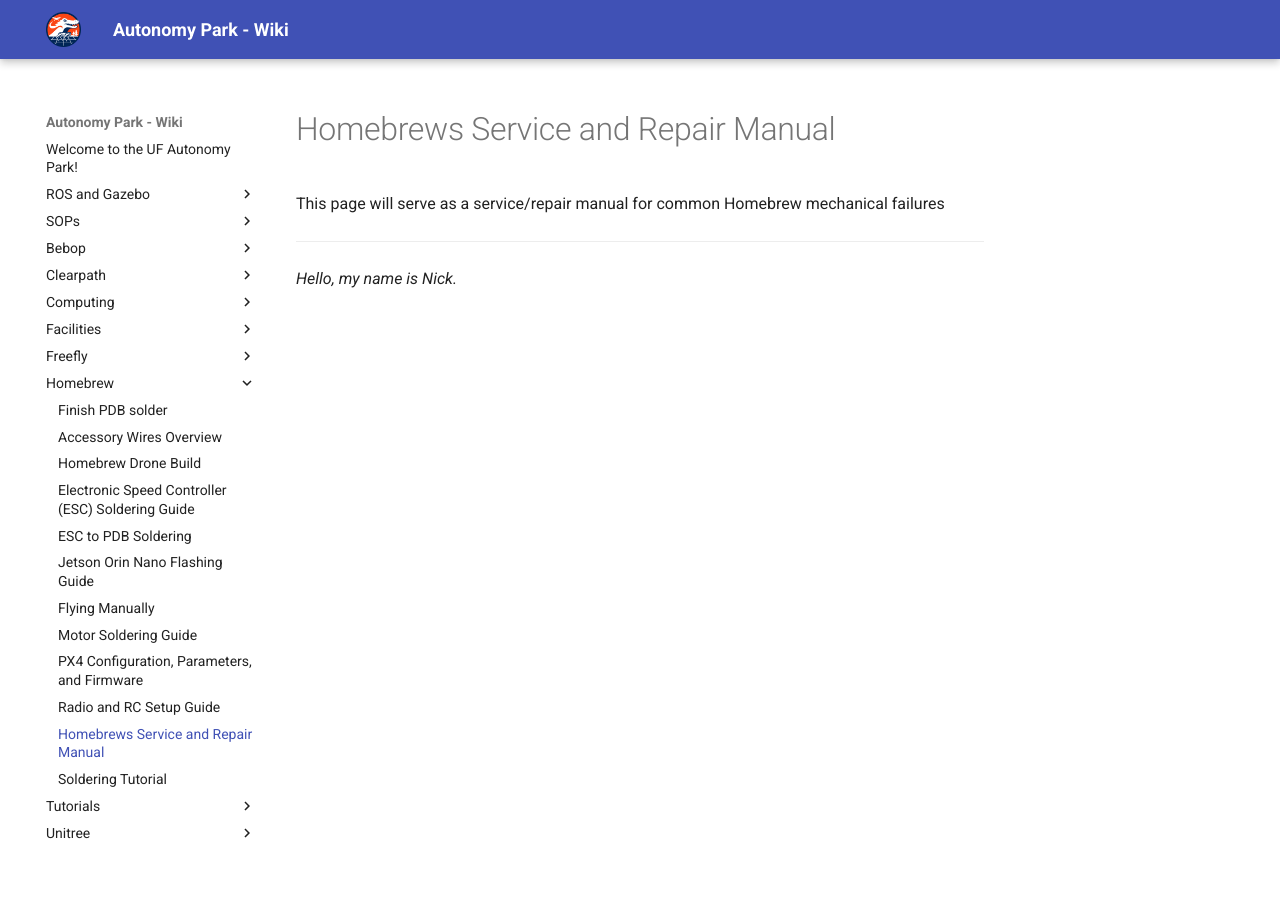
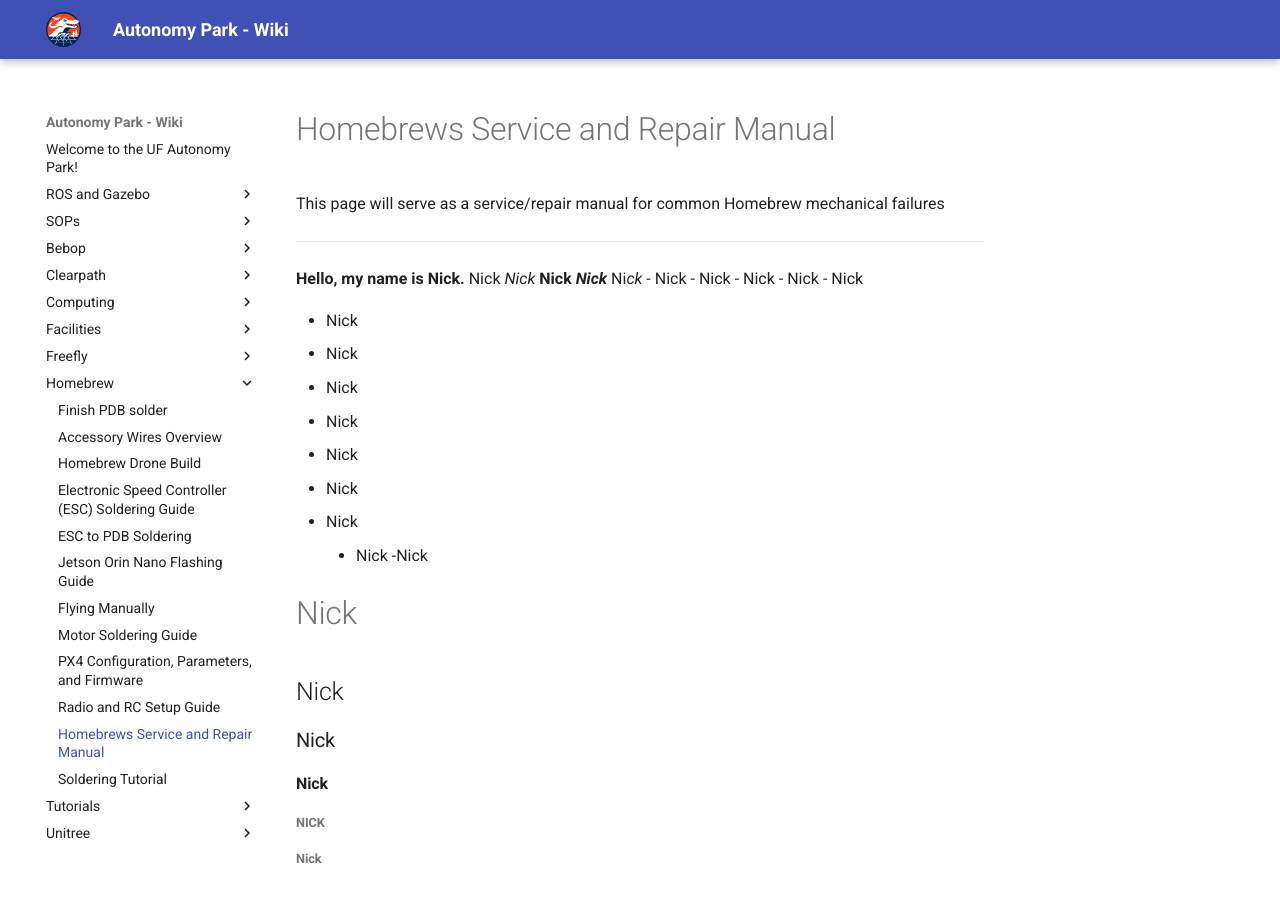
Before and after one commit to UFL-Autonomy-Park/apark_wiki, an MkDocs documentation site: the page built from docs/homebrew/service-manual.md, in a window 1280 px wide. Built offline with MkDocs 1.6.1 and Material for MkDocs 9.7.7, drawn with Linux system fonts in a browser that asks for light colours.

Commit message:
Update service-manual.md

```diff
--- a/docs/homebrew/service-manual.md
+++ b/docs/homebrew/service-manual.md
@@ -4,4 +4,29 @@ This page will serve as a service/repair manual for common Homebrew mechanical f
 
 ---
 
-*Hello, my name is Nick.*
+**Hello, my name is Nick.**
+Nick *Nick* **Nick** ***Nick*** Ni*ck*
+- Nick
+- Nick
+- Nick
+- Nick
+- Nick
+
+* Nick
+* Nick
+* Nick
+
++ Nick
++ Nick
++ Nick
+
+- Nick
+    - Nick
+        -Nick
+
+# Nick
+## Nick
+### Nick
+#### Nick
+##### Nick
+###### Nick
```
